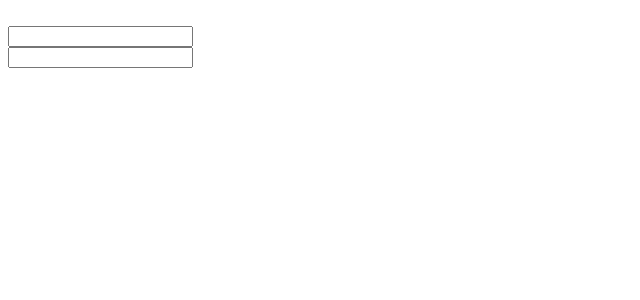
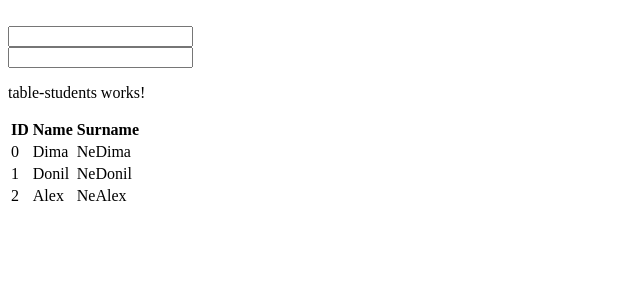
Before and after one commit to NeDonil/AngularApp, an Angular app: page / in a window 1280 px wide. Shown: the top 300 px of the page, without its empty margins (0-640 px from the left). Built offline with nearby package versions, Linux system fonts and the light colour scheme.

Commit message:
feat(Total): add table

```diff
--- a/src/app/app.component.html
+++ b/src/app/app.component.html
@@ -1,3 +1,4 @@
 
 <app-student-editor></app-student-editor>
+<app-table-students></app-table-students>
 <router-outlet></router-outlet>
--- a/src/app/app.module.ts
+++ b/src/app/app.module.ts
@@ -4,12 +4,14 @@ import { BrowserModule } from '@angular/platform-browser';
 import { AppRoutingModule } from './app-routing.module';
 import { AppComponent } from './app.component';
 import { FormsModule} from '@angular/forms';
-import { StudentEditorComponent } from './components/student-editor/student-editor.component'
+import { StudentEditorComponent } from './components/student-editor/student-editor.component';
+import { TableStudentsComponent } from './components/table-students/table-students.component'
 
 @NgModule({
   declarations: [
     AppComponent,
-    StudentEditorComponent
+    StudentEditorComponent,
+    TableStudentsComponent
   ],
   imports: [
     FormsModule,
--- a/src/app/components/student-editor/student-editor.component.html
+++ b/src/app/components/student-editor/student-editor.component.html
@@ -1,8 +1,8 @@
 
 
-{{name}} {{surname}}
+{{editingStudent.name}} {{editingStudent.surname}}
 <br/>
-<input [(ngModel)]="name" type="text">
+<input [(ngModel)]="editingStudent.name" type="text">
 <br/>
-<input [(ngModel)]="surname" type="text">
+<input [(ngModel)]="editingStudent.surname" type="text">
 <br/>
--- a/src/app/components/student-editor/student-editor.component.ts
+++ b/src/app/components/student-editor/student-editor.component.ts
@@ -1,11 +1,17 @@
-import { Component } from '@angular/core';
+import { Component, OnInit } from '@angular/core';
+import { Student } from 'src/app/model/Student';
 
 @Component({
     selector: 'app-student-editor',
     templateUrl: './student-editor.component.html',
     styleUrls: ['./student-editor.component.css']
 })
-export class StudentEditorComponent {
-    name!: string
-    surname!: string
+export class StudentEditorComponent implements OnInit {
+    editingStudent !: Student
+
+    constructor(){}
+
+    ngOnInit(){
+        this.editingStudent = new Student;
+    }
 }
--- /dev/null
+++ b/src/app/components/table-students/table-students.component.html
@@ -0,0 +1,16 @@
+<p>table-students works!</p>
+
+<table>
+    <thead>
+        <th>ID</th>
+        <th>Name</th>
+        <th>Surname</th>
+    </thead>
+    <tbody>
+        <tr *ngFor="let student of students">
+            <td>{{student.id}}</td>
+            <td>{{student.name}}</td>
+            <td>{{student.surname}}</td>
+        </tr>
+    </tbody>
+</table>
--- /dev/null
+++ b/src/app/components/table-students/table-students.component.ts
@@ -0,0 +1,21 @@
+import { Component, OnInit } from '@angular/core';
+import { Student } from 'src/app/model/Student';
+
+@Component({
+  selector: 'app-table-students',
+  templateUrl: './table-students.component.html',
+  styleUrls: ['./table-students.component.css']
+})
+export class TableStudentsComponent implements OnInit {
+    students !: Student[]
+
+    constructor(){}
+
+    ngOnInit(){
+        this.students = [
+            {id : 0, name :"Dima", surname : "NeDima"},
+            {id : 1, name :"Donil", surname : "NeDonil"},
+            {id : 2, name :"Alex", surname : "NeAlex"},
+        ]
+    }
+}
--- /dev/null
+++ b/src/app/model/Student.ts
@@ -0,0 +1,5 @@
+export class Student{
+    id!: number;
+    name!: string;
+    surname!: string;
+}
```
Also changed, not shown: src/app/components/table-students/table-students.component.css (added).
